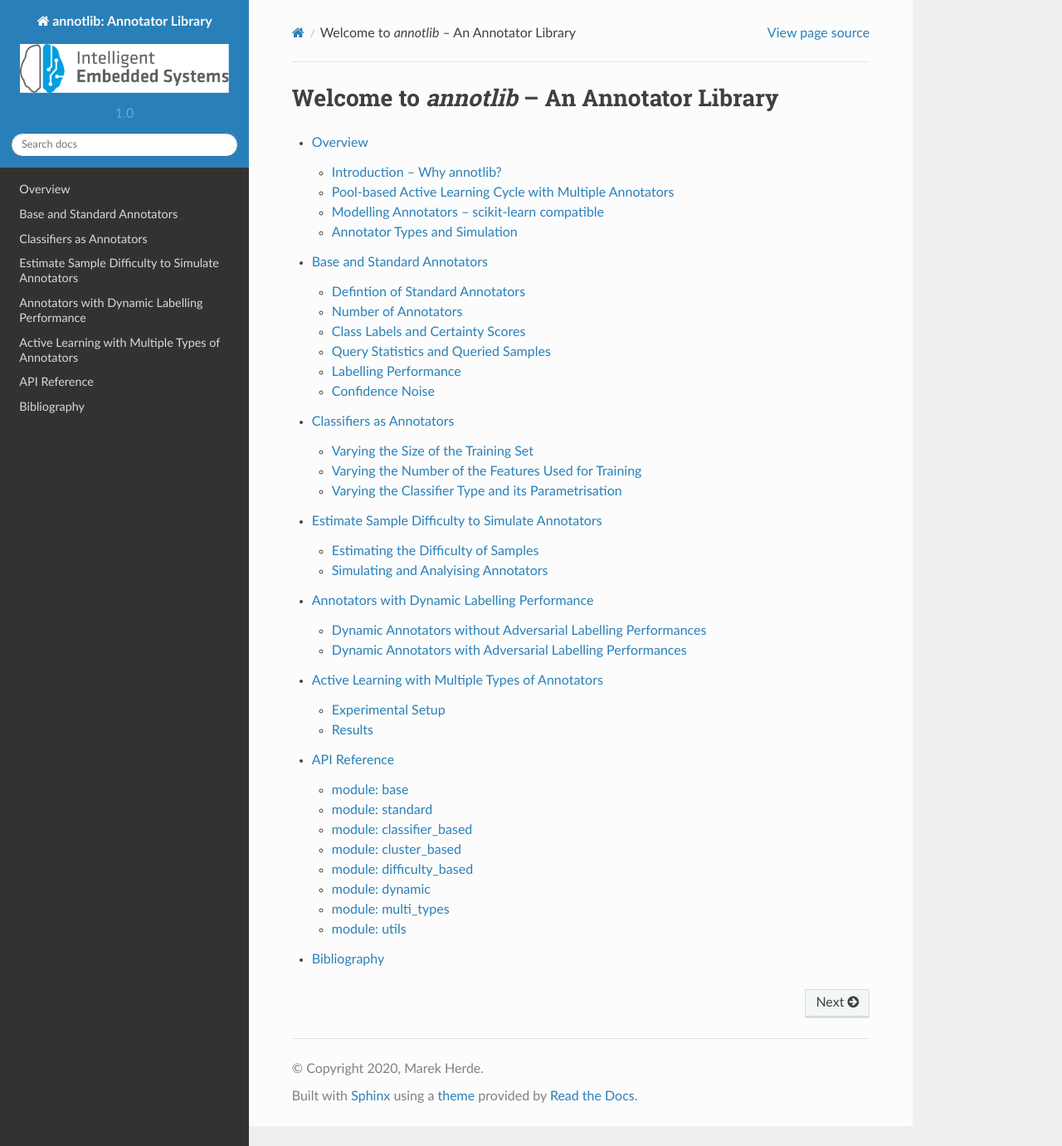
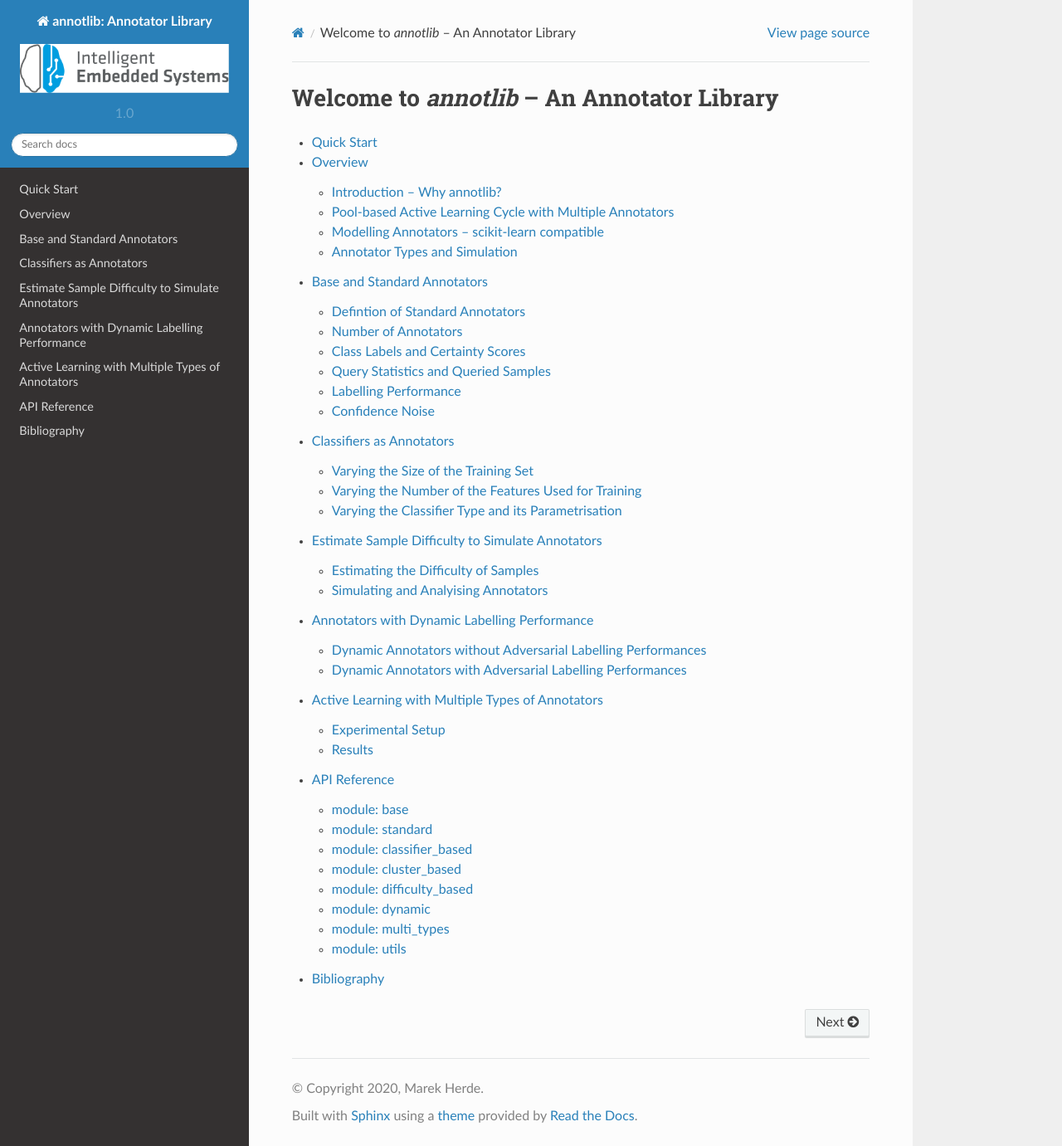
Before and after one commit to scikit-activeml/annotlib, a Sphinx documentation site: the page built from docs/index.rst, in a window 1280 px wide and 1381 px high. Shown: the whole window at 83% size. Built offline with Sphinx 7.4.7 and the Read the Docs theme 2.0.0, drawn with Linux system fonts in a browser that asks for light colours; pages that are not in the unit, such as notebooks, are missing from menus.

Commit message:
Update TOC to include the quick start as the first entry.

```diff
--- a/docs/index.rst
+++ b/docs/index.rst
@@ -9,6 +9,7 @@ Welcome to *annotlib* -- An Annotator Library
 .. toctree::
    :maxdepth: 2
 
+   jupyter_notebooks/quick_start
    overview
    jupyter_notebooks/base_standard_annotators_nb
    jupyter_notebooks/cluster_simulated_annotators_nb
```
